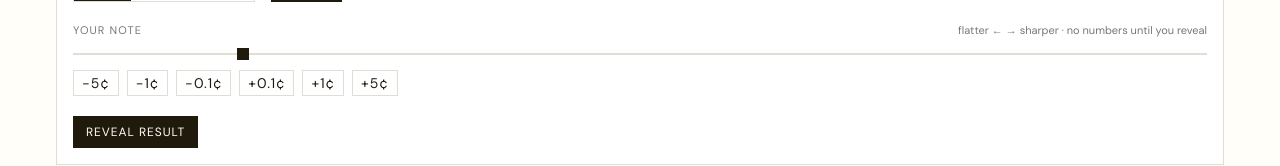
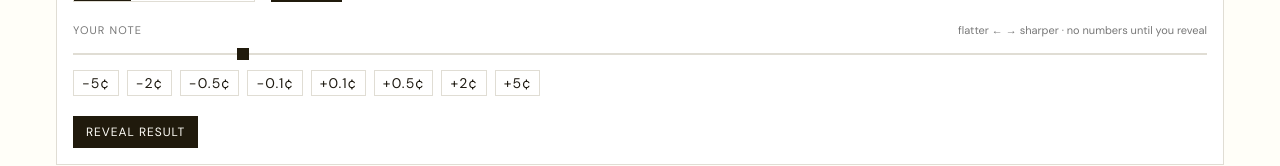
Before and after one commit to bruno3636/microtone-simulator, a React (Vite) app: page / in a window 1280 px wide. Both pictures are taken after a click on the radio button "TUNING GAME". Shown: the part 289-455 px from the top of the page. Built offline with nearby package versions, Linux system fonts and the light colour scheme.

Commit message:
feat: tuning game nudge buttons ±5, ±2, ±0.5, ±0.1 cents
Co-Authored-By: Claude Opus 5.5 <noreply@anthropic.com>

```diff
--- a/src/components/TuningGame.tsx
+++ b/src/components/TuningGame.tsx
@@ -191,7 +191,7 @@ export function TuningGame() {
           aria-label="Tune your note (cents)" aria-valuetext={revealed ? `${value.toFixed(1)} cents` : 'hidden'}
           onChange={(e) => setValue(Number(e.target.value))} />
         <div className="flex flex-wrap gap-2">
-          {[-5, -1, -0.1, 0.1, 1, 5].map((d) => (
+          {[-5, -2, -0.5, -0.1, 0.1, 0.5, 2, 5].map((d) => (
             <button key={d} type="button" className="btn px-2 py-0.5 text-sm" disabled={revealed} onClick={() => nudge(d)}>
               {d > 0 ? '+' : '−'}{Math.abs(d)}¢
             </button>
```
Also changed, not shown: 1 other file (tests, documents, lock files or other folders).
